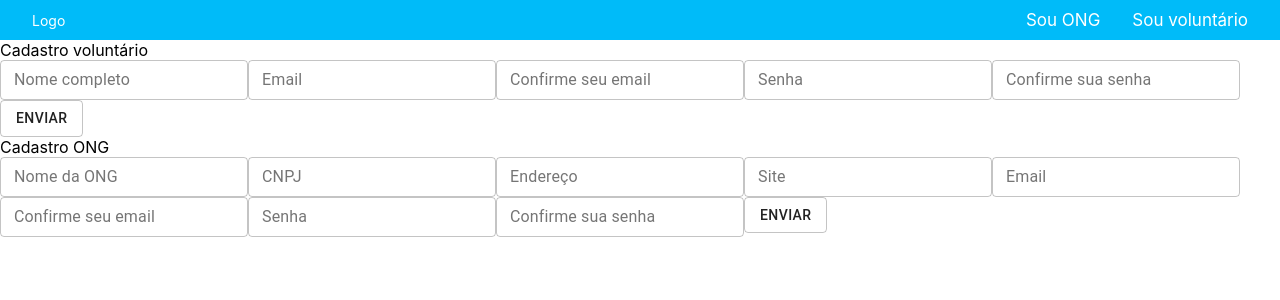
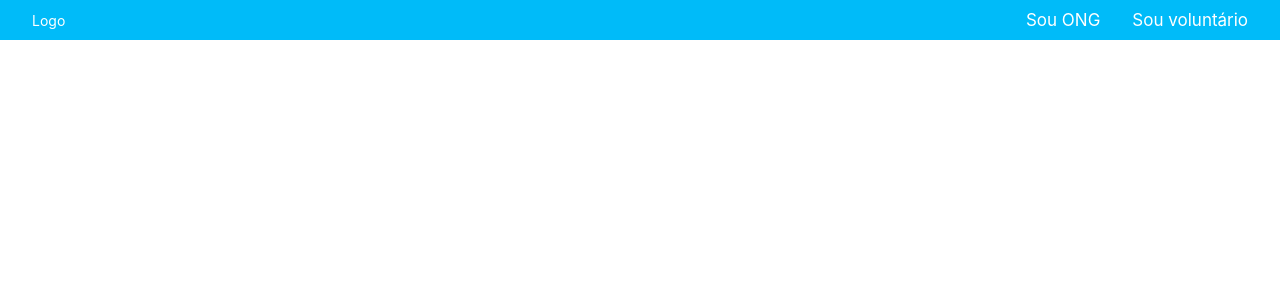
Before and after one commit to SamaraCollet/Doei, a React (Create React App) app: page / in a window 1280 px wide. Shown: the top 300 px of the page. Built offline with nearby package versions, Linux system fonts and the light colour scheme.

Commit message:
feat: pagina de login

```diff
--- a/src/App.css
+++ b/src/App.css
@@ -14,14 +14,10 @@
 }
 
 .App-header {
-  background-color: #282c34;
-  min-height: 100vh;
+  min-height: 720px;
   display: flex;
-  flex-direction: column;
   align-items: center;
   justify-content: center;
-  font-size: calc(10px + 2vmin);
-  color: white;
 }
 
 .App-link {
--- a/src/App.js
+++ b/src/App.js
@@ -1,14 +1,10 @@
 import Header from "./components/header";
-import VoluntaryRegister from './pages/voluntary-register'
-import OngRegister from './pages/ong-register'
 import "./App.css";
 
 function App() {
   return (
     <div>
-      <Header />
-      <VoluntaryRegister />
-      <OngRegister />
+      <Header/>
     </div>
   )
 }
--- a/src/pages/voluntary-register/index.jsx
+++ b/src/pages/voluntary-register/index.jsx
@@ -1,8 +1,7 @@
 import { useForm } from "react-hook-form";
 import { yupResolver } from "@hookform/resolvers/yup";
 import * as yup from "yup";
-import TextField from "@material-ui/core/TextField";
-import Button from "@material-ui/core/Button";
+import {Container, FormContainer, TextInput, StyledButton} from "./styles"
 
 const VoluntaryRegister = () => {
     const schema = yup.object().shape({
@@ -43,13 +42,13 @@ const VoluntaryRegister = () => {
     };
 
     return (
-        <div>
+      <Container>
         <div>
           Cadastro voluntário
         </div>
-          <form onSubmit={handleSubmit(handleForm)}>
-            <TextField
-              variant="outlined"
+        <FormContainer onSubmit={handleSubmit(handleForm)}>
+          <TextInput
+            variant="filled"
             size="small"
             name="name"
             label="Nome completo"
@@ -57,8 +56,8 @@ const VoluntaryRegister = () => {
             error={!!errors.name}
             helperText={errors.name?.message}
           />
-            <TextField
-              variant="outlined"
+          <TextInput
+            variant="filled"
             size="small"
             name="email"
             label="Email"
@@ -66,8 +65,8 @@ const VoluntaryRegister = () => {
             error={!!errors.email}
             helperText={errors.email?.message}
           />
-            <TextField
-              variant="outlined"
+          <TextInput
+            variant="filled"
             size="small"
             name="email_confirmation"
             label="Confirme seu email"
@@ -75,8 +74,8 @@ const VoluntaryRegister = () => {
             error={!!errors.email_confirmation}
             helperText={errors.email_confirmation?.message}
           />
-            <TextField
-              variant="outlined"
+          <TextInput
+            variant="filled"
             size="small"
             name="password"
             label="Senha"
@@ -84,8 +83,8 @@ const VoluntaryRegister = () => {
             error={!!errors.password}
             helperText={errors.password?.message}
           />
-            <TextField
-              variant="outlined"
+          <TextInput
+            variant="filled"
             size="small"
             name="password_confirmation"
             label="Confirme sua senha"
@@ -93,9 +92,9 @@ const VoluntaryRegister = () => {
             error={!!errors.password_confirmation}
             helperText={errors.password_confirmation?.message}
           />
-            <Button type="submit" variant="outlined" size="medium">Enviar</Button>
-          </form>
-        </div>
+          <StyledButton type="submit" size="medium">Enviar</StyledButton>
+        </FormContainer>
+      </Container>
     );
 
 }
```
Also changed, not shown: src/pages/login/index.jsx (added, +48 -0 lines), src/components/header/styled.js (line endings or trailing spaces), src/pages/login/style.js (added). Lines whose indentation alone changed are shown as unchanged.
